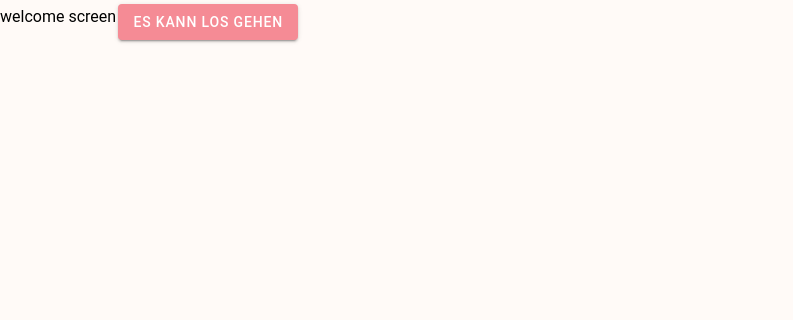
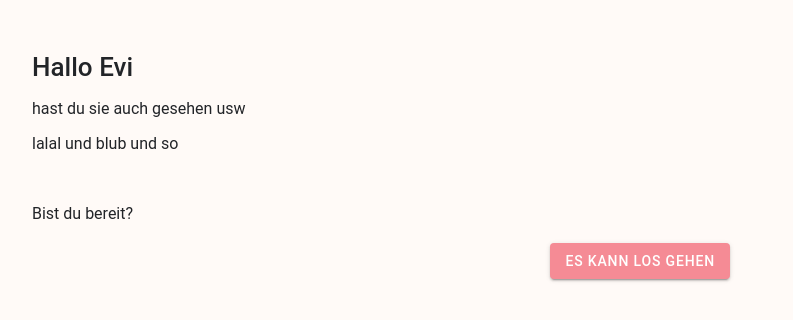
Before and after one commit to indLi/schnitzeljagd, a React (Create React App) app: page /home in a window 1280 px wide. Shown: the top 320 px of the page, without its empty margins (0-793 px from the left). Built offline with nearby package versions, Linux system fonts and the light colour scheme.

Commit message:
restructure, cleanup, loading component

```diff
--- a/src/pages/Home.tsx
+++ b/src/pages/Home.tsx
@@ -1,8 +1,9 @@
 import React, {useEffect, useState} from 'react';
-import {IonPage} from '@ionic/react';
+import {IonContent, IonPage, IonSpinner} from '@ionic/react';
 import './Home.css';
 import {Welcome} from "./steps/Welcome";
 import {ViewFlintsbach} from "./steps/ViewFlintsbach";
+import {Loading} from "./steps/Loading";
 
 enum Step {
     Welcome,
@@ -30,17 +31,17 @@ const Home: React.FC = () => {
             case Step.ViewFlintsbach:
                 return <ViewFlintsbach goToNextStep={goToNextStep}/>
             default:
-                return <div>Loading</div>
+                return <Loading/>
         }
 
     }
 
     return (
-        <>
-            {
-                getCurrentStep()
-            }
-        </>
+        <IonPage>
+            <IonContent fullscreen style={{'--background': '#fffaf7'}}>
+                {getCurrentStep()}
+            </IonContent>
+        </IonPage>
     );
 };
 
--- /dev/null
+++ b/src/pages/steps/Loading.tsx
@@ -0,0 +1,11 @@
+import React from "react";
+import {IonSpinner, IonText} from "@ionic/react";
+
+export const Loading: React.FC = () => {
+    return (
+        <div style={{height: '100%', width: '100%', display: 'flex', alignItems: 'center', justifyContent: 'center'}}>
+            <IonSpinner color={'secondary'} name={'circles'}/>
+            <IonText color={'secondary'} style={{marginLeft: '12px'}}>Gleich geht's los</IonText>
+        </div>
+    );
+};
--- a/src/pages/steps/ViewFlintsbach.tsx
+++ b/src/pages/steps/ViewFlintsbach.tsx
@@ -1,24 +1,12 @@
 import React from "react";
-import {IonBackButton, IonButtons, IonContent, IonHeader, IonPage, IonToolbar} from "@ionic/react";
 import {StepProps} from "./commonSteps";
+import {CheckPosition} from "../../components/CheckPosition";
 
 
 export const ViewFlintsbach: React.FC<StepProps> = ({goToNextStep}) => {
-
-
     return (
-        <IonPage>
-            <IonHeader translucent>
-                <IonToolbar>
-                    <IonButtons>
-                        <IonBackButton text="Inbox" defaultHref="/home"></IonBackButton>
-                    </IonButtons>
-                </IonToolbar>
-            </IonHeader>
-
-            <IonContent fullscreen>
-                ion content
-            </IonContent>
-        </IonPage>
+        <>
+            <CheckPosition latitude={28.12312} longitude={7.1237182} arrived={() => console.log('arrived')}/>
+        </>
     );
 };
--- a/src/pages/steps/Welcome.tsx
+++ b/src/pages/steps/Welcome.tsx
@@ -1,16 +1,21 @@
 import React from "react";
-import {IonButton, IonContent, IonPage} from "@ionic/react";
+import {IonButton, IonText} from "@ionic/react";
 import {StepProps} from "./commonSteps";
-import {CheckPosition} from "../../components/CheckPosition";
 
 export const Welcome: React.FC<StepProps> = ({goToNextStep}) => {
 
     return (
-        <IonPage>
-            <IonContent fullscreen style={{'--background': '#fffaf7'}}>
-                welcome screen
-                <IonButton onClick={goToNextStep}>Es kann los gehen</IonButton>
-            </IonContent>
-        </IonPage>
+        <>
+            <div style={{display: 'flex', flexDirection: 'column', padding: '32px'}}>
+                <IonText color={'dark'}>
+                    <h1>Hallo Evi</h1>
+                    <p>hast du sie auch gesehen usw</p>
+                    <p>lalal und blub und so</p>
+                    <br/>
+                    <p>Bist du bereit?</p>
+                </IonText>
+                <IonButton style={{alignSelf: 'center'}} onClick={goToNextStep}>Es kann los gehen</IonButton>
+            </div>
+        </>
     );
 };
```
